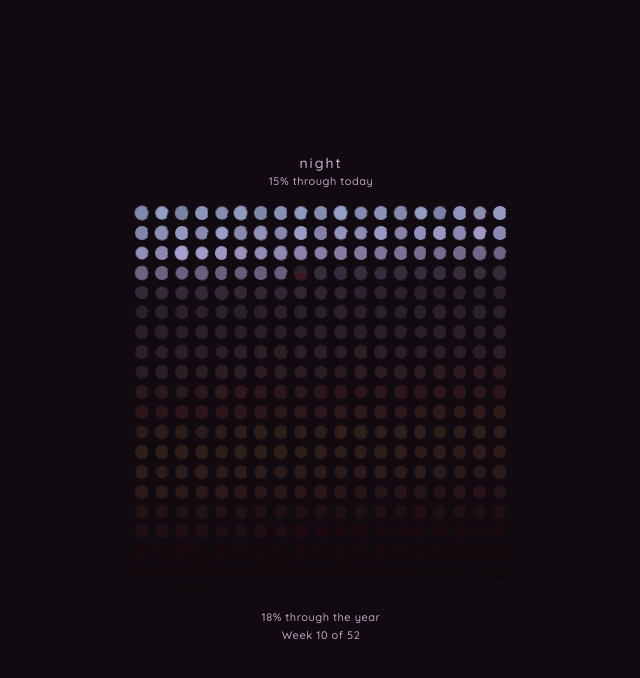
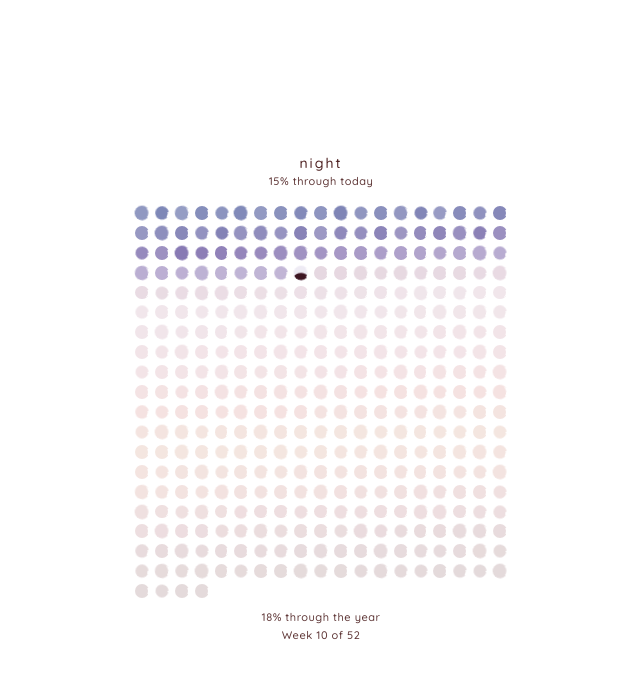
Before and after one commit to karinaxyz/dot-tracker-sun, a plain HTML site: page index.html in a window 1280 px wide. Shown: the whole page, without its empty margins (319-959 px from the left). Drawn offline with Linux system fonts and the light colour scheme.

Commit message:
Update index.html

```diff
--- a/index.html
+++ b/index.html
@@ -15,9 +15,15 @@
     }
 
     :root {
-      --bg-color: #110a10;
-      --text-color: #dbbddc;
-      --text-muted: rgba(219, 189, 220, 0.6);
+      --bg-color: #ffffff;
+      --text-color: #451616;
+    }
+
+    @media (prefers-color-scheme: dark) {
+      :root {
+        --bg-color: #110a10;
+        --text-color: #dbbddc;
+      }
     }
 
     body {
@@ -159,13 +165,13 @@
     // Each dot's position (1-365) maps to a color in this gradient.
     // When all dots are filled, the grid is a sunset painting.
     const sunsetStops = [
-      { at: 0.00, r: 153, g: 165, b: 205 },  // Bright Bluebell — cool sky
-      { at: 0.15, r: 170, g: 160, b: 210 },  // blue-violet transition
-      { at: 0.28, r: 219, g: 189, b: 220 },  // Faded Violet — soft clouds
-      { at: 0.40, r: 230, g: 170, b: 190 },  // soft rose/pink
-      { at: 0.52, r: 244, g: 114, b: 88  },  // Peach Echo — the sun
-      { at: 0.62, r: 245, g: 175, b: 90  },  // warm golden amber
-      { at: 0.72, r: 240, g: 140, b: 85  },  // deep coral
+      { at: 0.00, r: 120, g: 130, b: 180 },  // Bright Bluebell — cool sky
+      { at: 0.15, r: 140, g: 120, b: 180 },  // blue-violet transition
+      { at: 0.28, r: 175, g: 140, b: 180 },  // Faded Violet — deeper
+      { at: 0.40, r: 200, g: 120, b: 145 },  // rose/pink — richer
+      { at: 0.52, r: 220, g: 95,  b: 72  },  // Peach Echo — the sun
+      { at: 0.62, r: 210, g: 145, b: 60  },  // warm golden amber — deeper
+      { at: 0.72, r: 205, g: 110, b: 65  },  // deep coral
       { at: 0.82, r: 140, g: 50,  b: 50  },  // warm dark red
       { at: 0.90, r: 69,  g: 22,  b: 22  },  // English Breakfast — deep
       { at: 1.00, r: 32,  g: 8,   b: 8   },  // Burnt Toast — darkest
@@ -219,6 +225,7 @@
       c.css = `rgb(${c.r}, ${c.g}, ${c.b})`;
       return c;
     }
+
 
     function getDayOfYear() {
       const now = new Date();
@@ -322,16 +329,20 @@
           todayDot = dot;
 
         } else {
-          // Unfilled: faint ghost of the sunset color it will become
-          dot.style.backgroundColor = `rgba(${color.r}, ${color.g}, ${color.b}, 0.12)`;
+          // Unfilled: blend the dot's eventual color with a warm rose
+          // so dark end-of-year colors still look warm, not gray
+          const warmR = Math.round(color.r + (200 - color.r) * 0.6);
+          const warmG = Math.round(color.g + (140 - color.g) * 0.6);
+          const warmB = Math.round(color.b + (150 - color.b) * 0.6);
+          dot.style.backgroundColor = `rgba(${warmR}, ${warmG}, ${warmB}, 0.22)`;
 
           // Ombre: future dots near today are slightly more visible
           const daysFromToday = i - currentDay;
           if (daysFromToday <= ombreRange) {
             const fade = daysFromToday / ombreRange;
             const eased = fade * fade;
-            const alpha = 0.22 - 0.10 * eased;
-            dot.style.backgroundColor = `rgba(${color.r}, ${color.g}, ${color.b}, ${alpha})`;
+            const alpha = 0.32 - 0.10 * eased;
+            dot.style.backgroundColor = `rgba(${warmR}, ${warmG}, ${warmB}, ${alpha})`;
           }
         }
 
```
